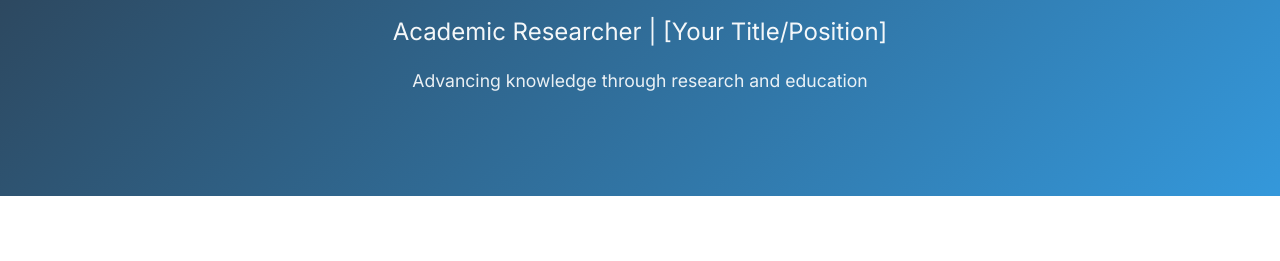
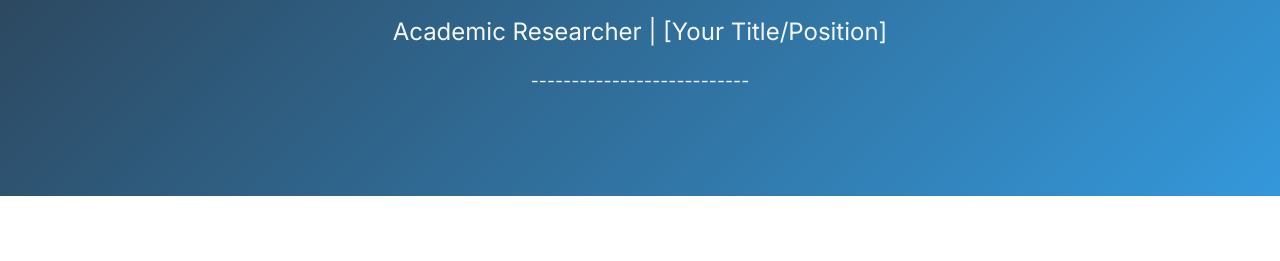
Before and after one commit to buczbuska/buczbuska.github.io, a plain HTML site: page index.html in a window 1280 px wide. Shown: the part 263-524 px from the top of the page. Drawn offline with Linux system fonts and the light colour scheme.

Commit message:
Update index.html
small changes to main, test

```diff
--- a/index.html
+++ b/index.html
@@ -4,7 +4,7 @@
     <meta charset="UTF-8">
     <meta name="viewport" content="width=device-width, initial-scale=1.0">
     <meta name="description" content="Personal academic website - Research, CV, and Professional Bio">
-    <title>Dr. [Your Name] - Academic Professional</title>
+    <title>Bartosz Janik</title>
     <link rel="stylesheet" href="styles.css">
     <link rel="preconnect" href="https://fonts.googleapis.com">
     <link rel="preconnect" href="https://fonts.gstatic.com" crossorigin>
@@ -38,7 +38,7 @@
                 <h1 class="hero-title">Welcome</h1>
                 <p class="hero-subtitle">Academic Researcher | [Your Title/Position]</p>
                 <p class="hero-description">
-                    Advancing knowledge through research and education
+                    ---------------------------
                 </p>
             </div>
         </div>
```
